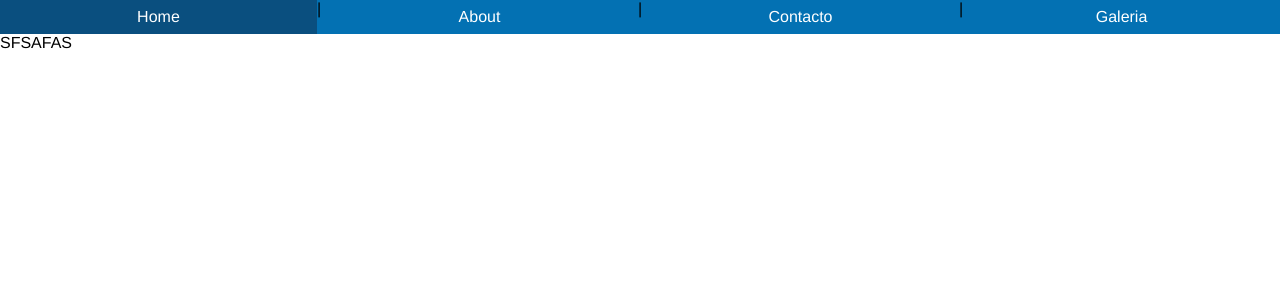
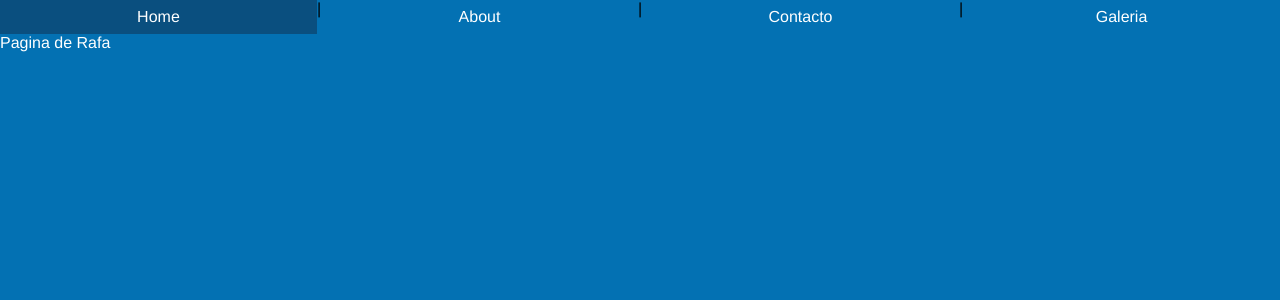
Before and after one commit to rafajlpz/vue-pruebas, a Vue app: page / in a window 1280 px wide. Shown: the top 300 px of the page. Built offline with nearby package versions, Linux system fonts and the light colour scheme.

Commit message:
Actualizacion correcta del footer

```diff
--- a/src/App.vue
+++ b/src/App.vue
@@ -1,25 +1,22 @@
 <template>
   <the-menu></the-menu>
-  <router-view/>
-  <footer>SFSAFAS</footer>
+  <router-view />
+  <the-footer></the-footer>
 </template>
 
 <script setup>
 //Dependencias
-import TheMenu from './components/TheMenu.vue'
-
+import TheMenu from "@/components/TheMenu.vue";
+import TheFooter from "@/components/TheFooter.vue"
 </script>
 
-
 <style lang="scss">
-
-body{
-margin: 0;
-padding: 0;
+body {
+  margin: 0;
+  padding: 0;
 }
 
 #app {
-
   display: grid;
   grid-template-rows: auto 1fr auto;
 
@@ -30,6 +27,5 @@
   background-color: white;
 
   font-family: Avenir, Helvetica, Arial, sans-serif;
-
 }
 </style>
--- /dev/null
+++ b/src/components/TheFooter.vue
@@ -0,0 +1,15 @@
+<template>
+  <footer class="main-footer" >Pagina de Rafa</footer>
+</template>
+
+<script>
+
+</script>
+
+<style>
+.main-footer{
+    background-color: #0371b3;
+    color: white;
+
+}
+</style>
```
